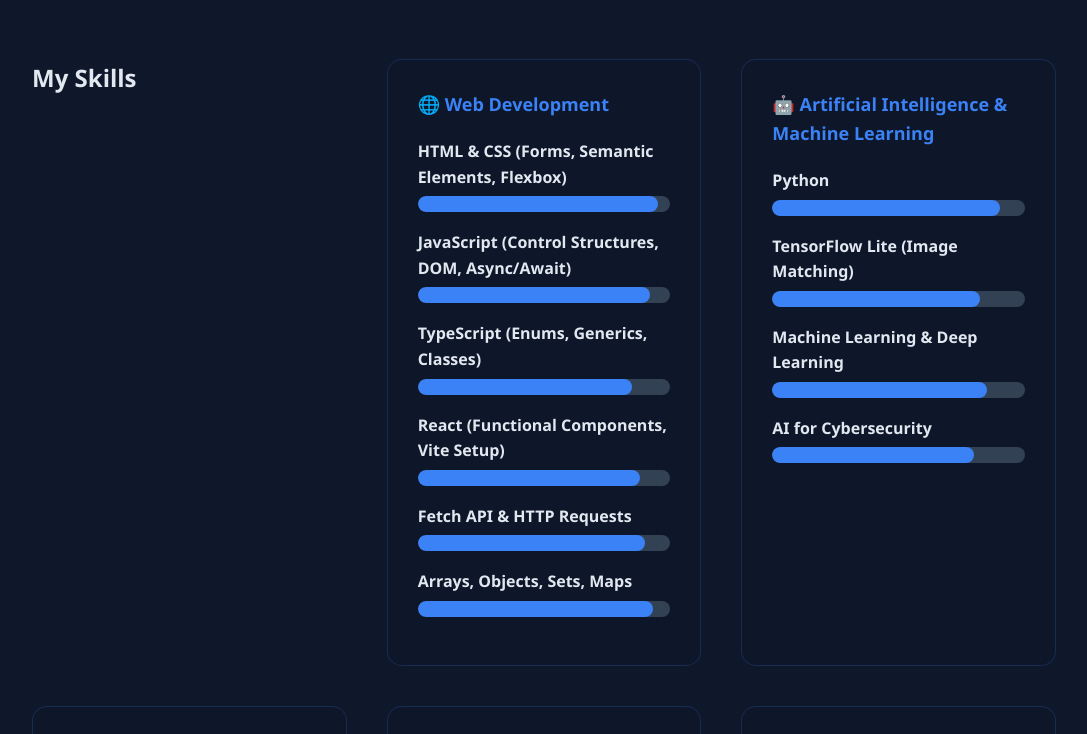
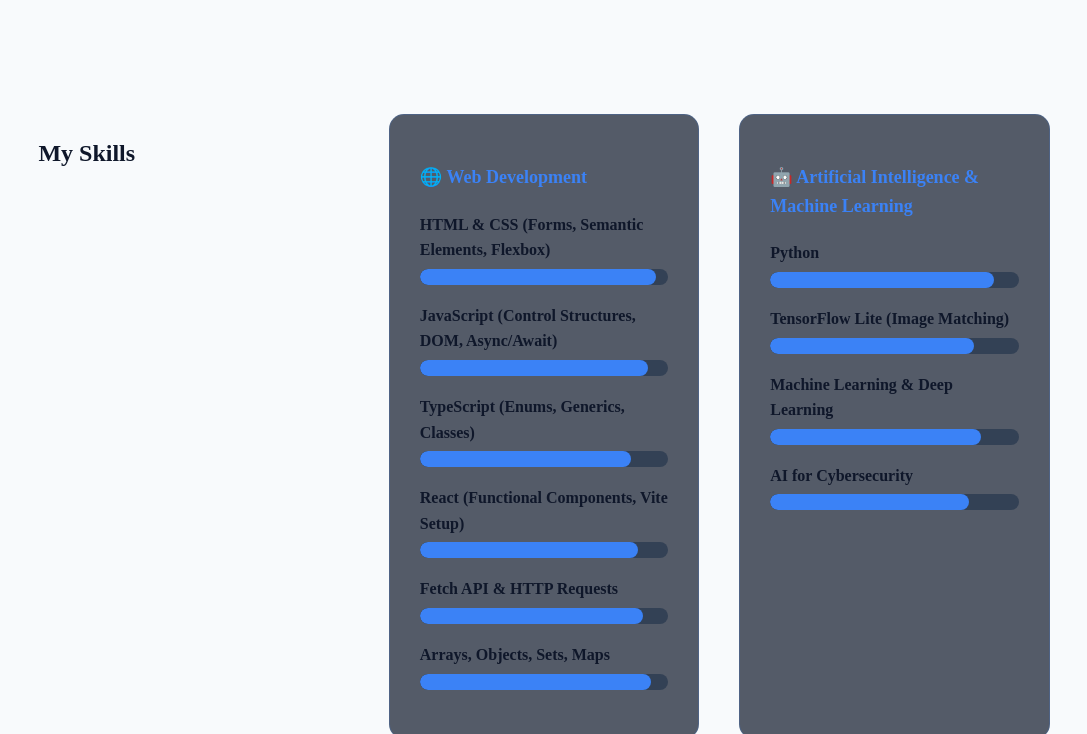
Before and after one commit to John-web57/-portfo, a website: page about.html in a window 1280 px wide. Shown: the part 940-1674 px from the top of the page, without its empty margins (96-1183 px from the left). Drawn offline with Linux system fonts and the light colour scheme.

Commit message:
Add dark/light theme toggle with CSS variables

```diff
--- a/about.html
+++ b/about.html
@@ -20,6 +20,7 @@
             <li><a href="case-studies.html">Case Studies</a></li>
             <li><a href="blog.html">Blog</a></li>
             <li><a href="contact.html">Contact</a></li>
+            <li><button id="theme-toggle" class="btn">🌙 Dark</button></li>
         </ul>
     </nav>
 
@@ -318,5 +319,6 @@
 
     </script>
 
+    <script src="theme-toggle.js"></script>
 </body>
 </html>
--- a/style.css
+++ b/style.css
@@ -1,16 +1,55 @@
 /* ================= GLOBAL RESET ================= */
-* {
-    margin: 0;
-    padding: 0;
-    box-sizing: border-box;
-    font-family: 'Segoe UI', Arial, sans-serif;
+:root {
+    --bg: #0f172a;
+    --text: #e2e8f0;
+    --card: rgba(15, 23, 42, 0.88);
+    --border: rgba(96, 165, 250, 0.25);
+    --accent: #3b82f6;
+    --accent-alt: #8b5cf6;
+    --link: #e2e8f0;
+    --nav-bg: rgba(15, 23, 42, 0.9);
+    --hero-bg: linear-gradient(135deg, #0f172a 0%, #13213f 52%, #0b1222 100%);
+    --section-bg: linear-gradient(180deg, #0f172a 0%, #111d36 100%);
+    --hero-text: #a9b7cc;
+    --muted: #cbd5e1;
 }
 
 body {
-    background: #0f172a;
-    color: #e2e8f0;
+    background: var(--bg);
+    color: var(--text);
     line-height: 1.6;
 }
+
+body.light-mode {
+    --bg: #f8fafc;
+    --text: #0f172a;
+    --card: rgba(255, 255, 255, 0.95);
+    --border: rgba(96, 165, 250, 0.25);
+    --accent: #3b82f6;
+    --accent-alt: #8b5cf6;
+    --link: #0f172a;
+    --nav-bg: rgba(255, 255, 255, 0.87);
+    --hero-bg: linear-gradient(135deg, #e2e8f5 0%, #dbe7f5 52%, #d2d9e3 100%);
+    --section-bg: linear-gradient(180deg, #f8fafc 0%, #e2e8f0 100%);
+    --hero-text: #475569;
+    --muted: #475569;
+}
+
+body.dark-mode {
+    --bg: #0f172a;
+    --text: #e2e8f0;
+    --card: rgba(15, 23, 42, 0.88);
+    --border: rgba(96, 165, 250, 0.25);
+    --accent: #3b82f6;
+    --accent-alt: #8b5cf6;
+    --link: #e2e8f0;
+    --nav-bg: rgba(15, 23, 42, 0.9);
+    --hero-bg: linear-gradient(135deg, #0f172a 0%, #13213f 52%, #0b1222 100%);
+    --section-bg: linear-gradient(180deg, #0f172a 0%, #111d36 100%);
+    --hero-text: #a9b7cc;
+    --muted: #cbd5e1;
+}
+
 
 section {
     padding: 120px 10%;
--- /dev/null
+++ b/theme-toggle.js
@@ -0,0 +1,26 @@
+const themeToggle = document.querySelector('#theme-toggle');
+
+function setTheme(theme) {
+    document.body.classList.remove('light-mode', 'dark-mode');
+    document.body.classList.add(`${theme}-mode`);
+    localStorage.setItem('theme', theme);
+    if (themeToggle) {
+        themeToggle.textContent = theme === 'dark' ? '☀️ Light' : '🌙 Dark';
+    }
+}
+
+function initTheme() {
+    const savedTheme = localStorage.getItem('theme');
+    const prefersDark = window.matchMedia('(prefers-color-scheme: dark)').matches;
+    const initialTheme = savedTheme || (prefersDark ? 'dark' : 'light');
+    setTheme(initialTheme);
+}
+
+if (themeToggle) {
+    themeToggle.addEventListener('click', () => {
+        const current = document.body.classList.contains('dark-mode') ? 'dark' : 'light';
+        setTheme(current === 'dark' ? 'light' : 'dark');
+    });
+}
+
+document.addEventListener('DOMContentLoaded', initTheme);
```
Also changed, not shown: blog.html (+3 -0 lines), case-studies.html (+2 -0 lines), contact.html (+1 -0 lines), index.html (+2 -0 lines), projects.html (+2 -0 lines).
